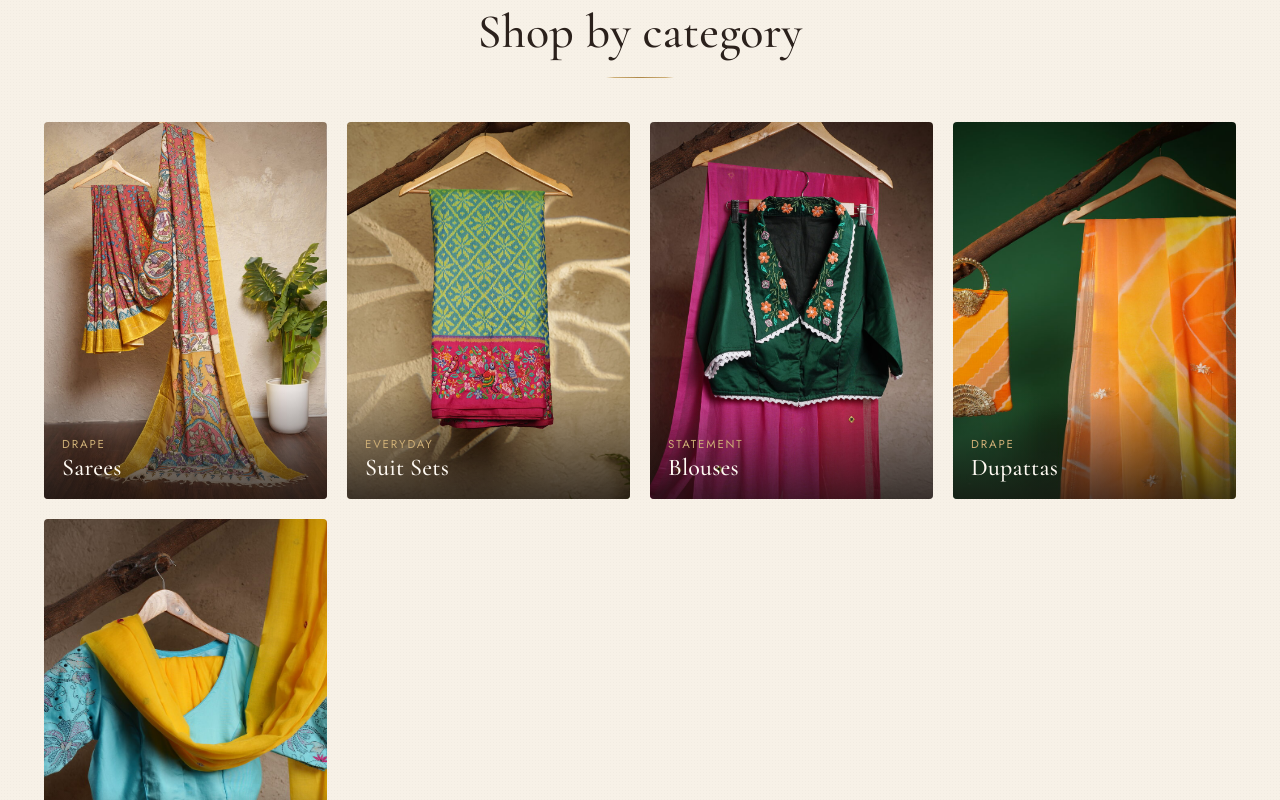
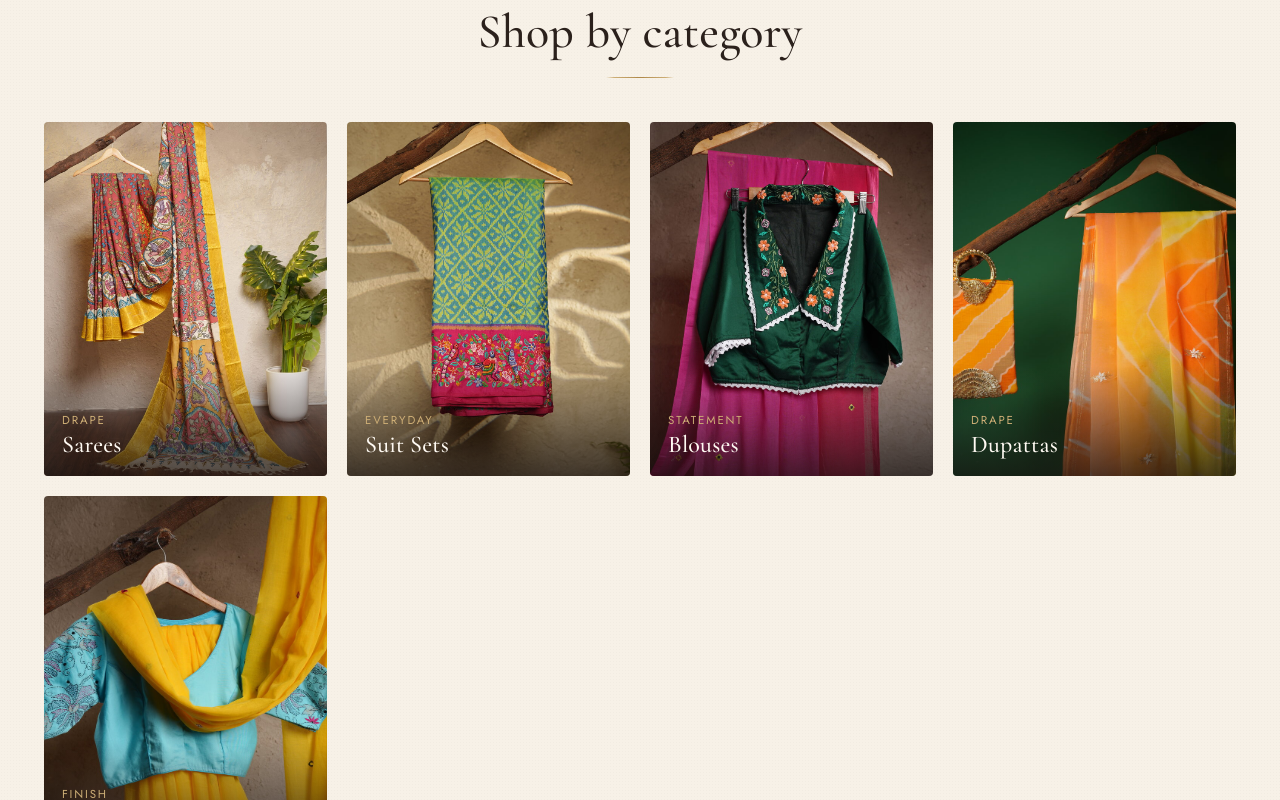
Before and after one commit to shashwat5479/SUTAARA, a React (Vite) app in the folder client/: page / in a window 1280 px wide. Shown: the part 1380-2180 px from the top of the page. Built offline with nearby package versions, Linux system fonts and the light colour scheme; no server answers.

Commit message:
product images to 4:5 portrait ratio

```diff
--- a/client/src/styles/index.css
+++ b/client/src/styles/index.css
@@ -768,7 +768,7 @@ textarea {
 }
 .cat {
   position: relative;
-  aspect-ratio: 3 / 4;
+  aspect-ratio: 4 / 5;
   overflow: hidden;
   border-radius: var(--radius);
   background: var(--ivory-2);
@@ -816,7 +816,7 @@ textarea {
 }
 .card__media {
   position: relative;
-  aspect-ratio: 3 / 4;
+  aspect-ratio: 4 / 5;
   overflow: hidden;
   border-radius: var(--radius);
   background: var(--ivory-2);
@@ -1287,7 +1287,7 @@ textarea {
   top: 96px;
 }
 .pdp__main {
-  aspect-ratio: 3 / 4;
+  aspect-ratio: 4 / 5;
   border-radius: var(--radius);
   overflow: hidden;
   background: var(--ivory-2);
@@ -4371,7 +4371,7 @@ body.theme-dark-page .backnav__btn:hover { color: var(--gold-soft, #cdae76); }
 }
 .exhibition-card:hover { transform: translateY(-4px); }
 .exhibition-card__img {
-  aspect-ratio: 3/4;
+  aspect-ratio: 4/5;
   overflow: hidden;
   border-radius: 8px;
   background: var(--ivory-2);
```
